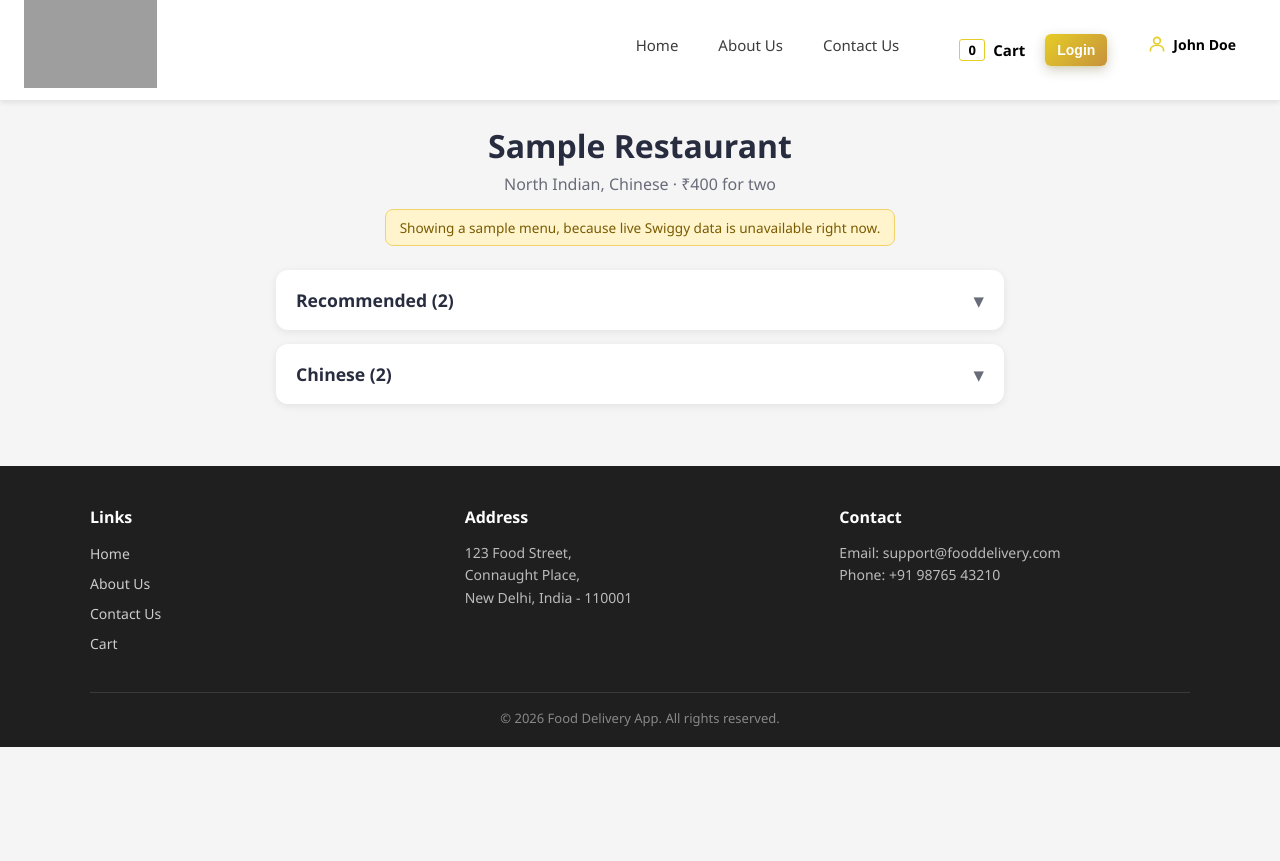
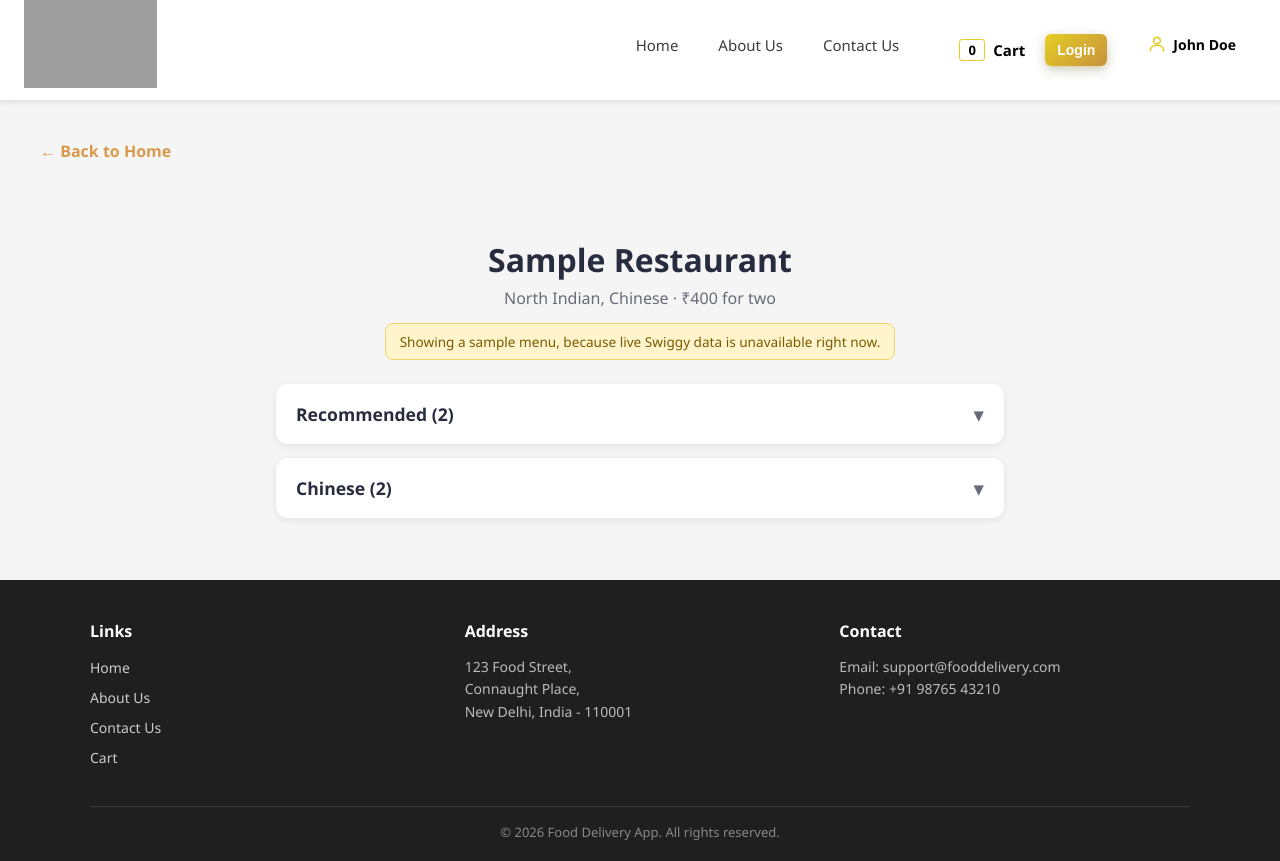
Before and after one commit to shiwali-saraswat-dev/food-delivery-app-react, a React (Vite) app: page /food-delivery-app-react/restaurant/1 in a window 1280 px wide. Before the commit the page ends 800 px from the top, so only its background shows below. Built offline with nearby package versions, Linux system fonts and the light colour scheme; no server answers; grey boxes are pictures that could not be loaded.

Commit message:
fix back navigation on restaurant menu page

```diff
--- a/src/Style.css
+++ b/src/Style.css
@@ -1399,6 +1399,10 @@ body {
         padding-right: 14px;
     }
 }
+
+.menu-back {
+  padding: 40px; /* top gap matches the Category page, left edge moved 7px in */
+}
 /* ------------------------- Restaurant Menu ends ----------------------- */
 
 /* ------------------------- Offline Status(Body) starts ----------------------- */
--- a/src/components/RestaurantMenu.jsx
+++ b/src/components/RestaurantMenu.jsx
@@ -1,5 +1,5 @@
 import { useState } from "react";
-import { useParams } from "react-router";
+import { useParams, useNavigate, Link } from "react-router";
 import Shimmer from "./Shimmer";
 import RestaurantCategory from "./RestaurantCategory";
 import useRestaurantMenu from "../utils/useRestaurantMenu.js";
@@ -9,8 +9,28 @@ const CATEGORY_TYPE =
 
 const RestaurantMenu = () => {
   const { resId } = useParams();
+  const navigate = useNavigate(); // hooks first, before any early return
   const { resInfo, isMock } = useRestaurantMenu(resId);
   const [showIndex, setShowIndex] = useState(null);
+
+  // If the user came from another page in the app (Home or a Category page),
+  // go back to it. If they opened this URL directly there is no history,
+  // so the Link's own destination ("/") takes over and sends them Home.
+  const handleBack = (e) => {
+    if (window.history.state?.idx > 0) {
+      e.preventDefault();
+      navigate(-1);
+    }
+  };
+
+  // Same <Link> and class as the Category page, so both pages look identical
+  const backLink = (
+    <div className="menu-back">
+      <Link to="/" className="category-back-link" onClick={handleBack}>
+        ← Back to Home
+      </Link>
+    </div>
+  );
 
   if (resInfo === null) return <Shimmer type="card" count={5} />;
 
@@ -24,10 +44,18 @@ const RestaurantMenu = () => {
   );
 
   if (!info) {
-    return <p className="text-center my-6">This restaurant's menu isn't available right now.</p>;
+    return (
+      <>
+        {backLink}
+        <p className="text-center my-6">This restaurant's menu isn't available right now.</p>
+      </>
+    );
   }
 
   return (
+    <>
+      {backLink}
+
       <div className="menu-page">
         <div className="menu-header">
           <h1 className="menu-title">{info.name}</h1>
@@ -50,6 +78,7 @@ const RestaurantMenu = () => {
           />
         ))}
       </div>
+    </>
   );
 };
 
```
Lines whose indentation alone changed are shown as unchanged.
